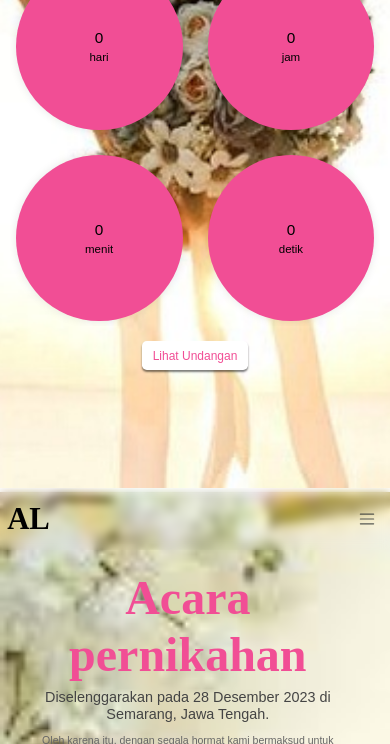
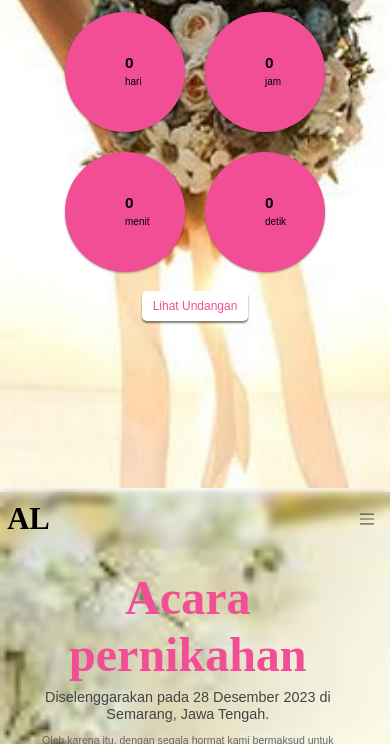
Before and after one commit to Ajinzah/happyWedding.github.io, a plain HTML site: page index.html in a window 390 px wide. Shown: the part 356-1100 px from the top of the page. Drawn offline with nearby package versions, Linux system fonts and the light colour scheme; some packages are replaced by stand-ins of ours; a script that the page names is missing.

Commit message:
mengubah ukuran

```diff
--- a/style.css
+++ b/style.css
@@ -18,14 +18,7 @@ body {
   overflow-x: hidden;
 }
 
-.simply-countdown {
-  display: flex;
-  flex-wrap: wrap;
-  justify-content: center;
-  gap: 10px;
-}
-
-.simply-countdown > .simply-section {
+.simply-countdown .simply-section {
   width: 120px;
   height: 120px;
   border-radius: 50%;
@@ -34,12 +27,25 @@ body {
   flex-direction: column;
   justify-content: center;
   align-items: center;
+  text-align: center;
   padding: 0;
   margin: 10px;
-  text-align: center;
-  box-shadow: 0 0 10px rgba(0, 0, 0, 0.1);
+
 }
 
+/* Teks di dalam bulatan */
+.simply-section .simply-amount {
+  font-size: 32px;
+  font-weight: bold;
+  line-height: 1;
+  display: block;
+}
+
+.simply-section .simply-word {
+  font-size: 14px;
+  margin-top: 4px;
+  display: block;
+}
 .hero::before {
   content: "";
   position: absolute;
@@ -501,13 +507,24 @@ footer li {
     font-size: 60%;
   }
   .simply-countdown {
-    gap: 15px;
+    display: flex;
+    flex-wrap: wrap;
+    justify-content: center;
+    gap: 10px;
   }
 
   .simply-countdown > .simply-section {
-    width: 45%;
-    height: auto;
-    aspect-ratio: 1 / 1;
+    width: 80px;
+    height: 80px;
+    margin: 5px;
+  }
+
+  .simply-section .simply-amount {
+    font-size: 20px;
+  }
+
+  .simply-section .simply-word {
+    font-size: 10px;
   }
   .timeline li .timeline-image {
     width: 80px;
```
Also changed, not shown: index.html (+1 -2 lines).
